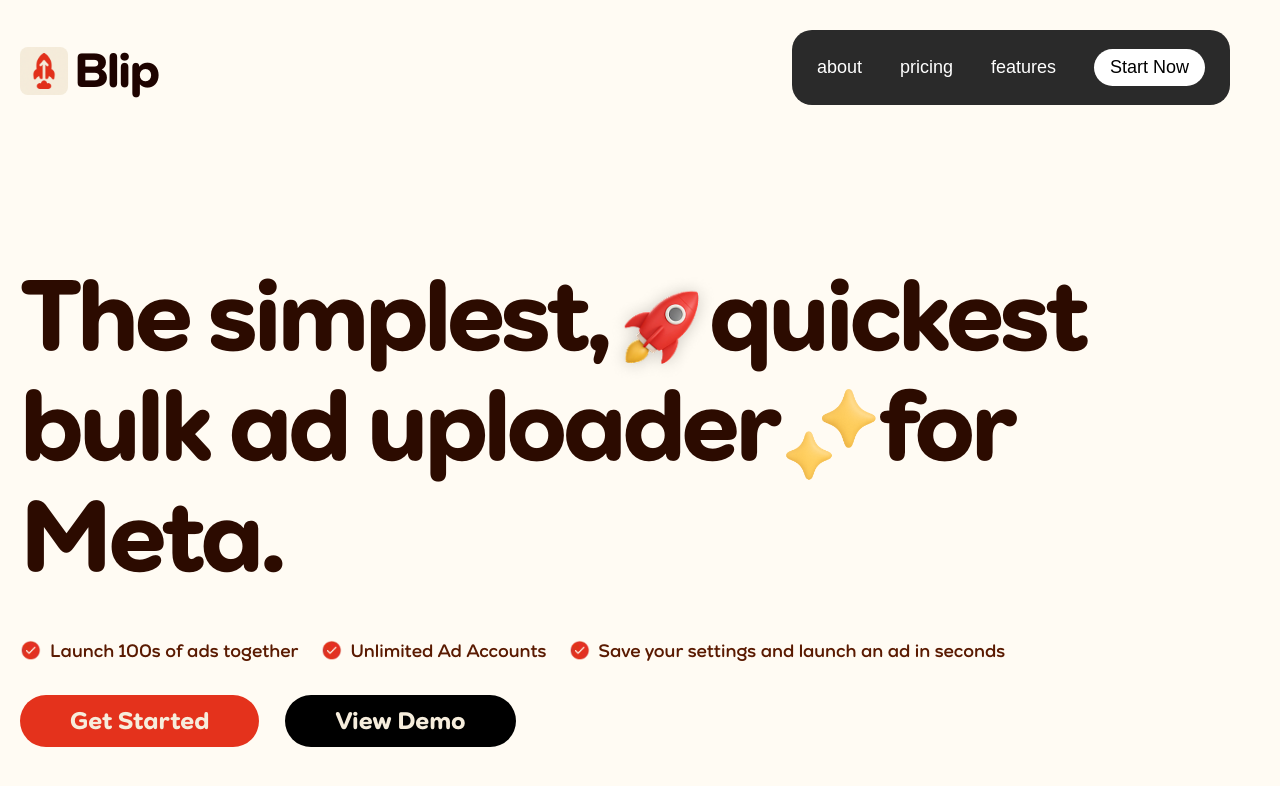
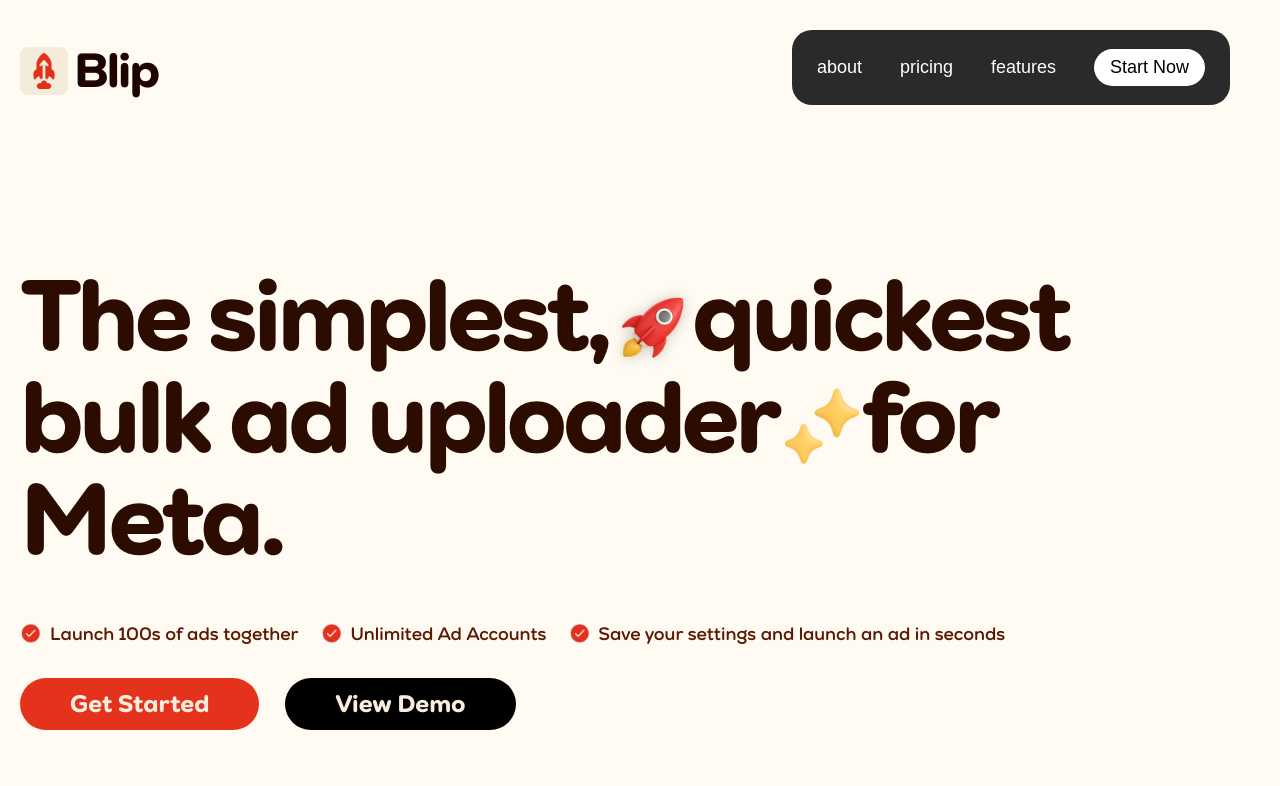
Before and after one commit to Multi-Code-Genius/new-app, a Next.js app: page / in a window 1280 px wide. Shown: the top 786 px of the page. Built offline with nearby package versions, Linux system fonts and the light colour scheme; a web font is replaced by a local one.

Commit message:
fix: hero section

```diff
--- a/app/page.module.css
+++ b/app/page.module.css
@@ -400,15 +400,14 @@
 }
 
 .inlineIcon {
-  /* display: inline-flex; */
   align-items: center;
   gap: 8px;
   vertical-align: baseline;
 }
 
 .inlineIcon img {
-  width: 100px;
-  height: 100px;
+  width: 83px;
+  height: 83px;
   transform: scale(2);
   display: inline-block;
   vertical-align: middle;
```
